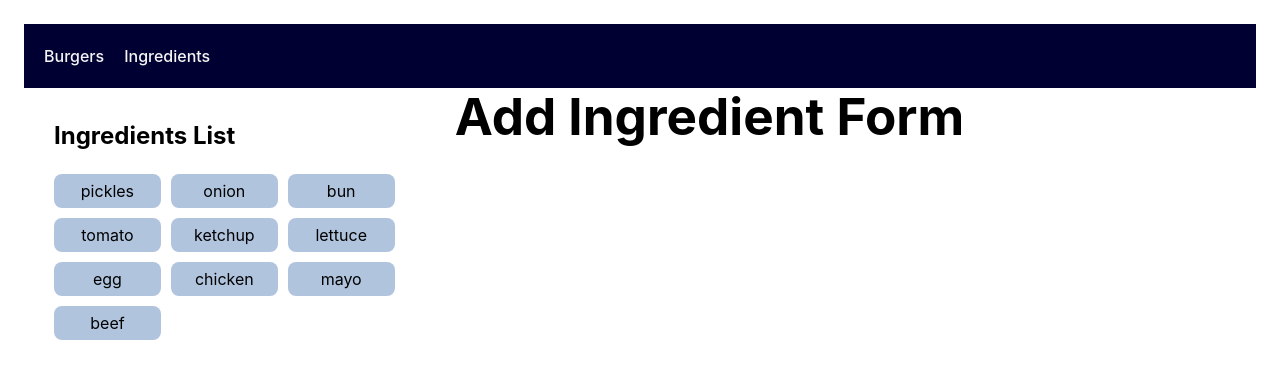
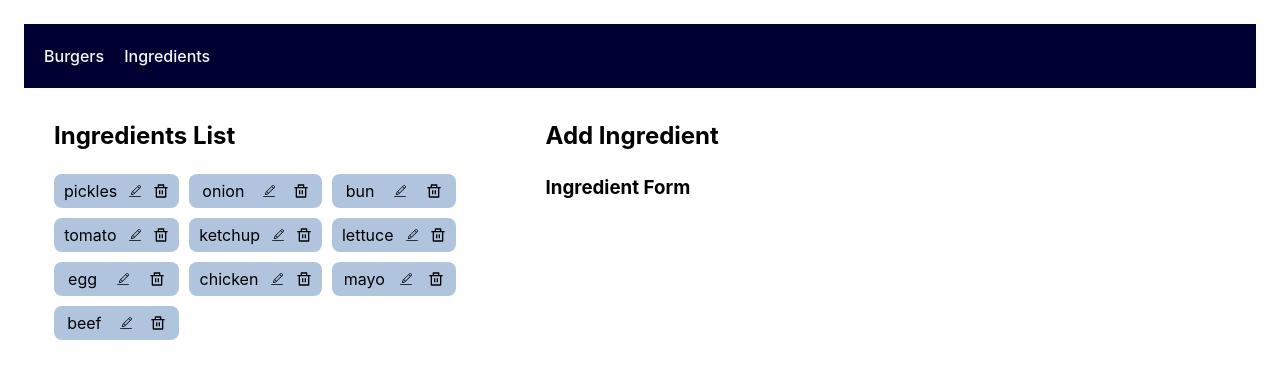
Before and after one commit to alfiomartini/burger-app, a React (Vite) app: page /ingredients in a window 1280 px wide. Shown: the top 378 px of the page. Built offline with nearby package versions, Linux system fonts and the light colour scheme; data requests are answered from the project's data file.

Commit message:
add react icons

```diff
--- a/package.json
+++ b/package.json
@@ -14,6 +14,7 @@
     "axios": "^1.6.7",
     "react": "^18.2.0",
     "react-dom": "^18.2.0",
+    "react-icons": "^5.0.1",
     "react-router-dom": "^6.22.0"
   },
   "devDependencies": {
--- a/src/components/badge/Badge.tsx
+++ b/src/components/badge/Badge.tsx
@@ -1,9 +1,20 @@
+import { CiEdit } from "react-icons/ci";
+import { RiDeleteBinLine } from "react-icons/ri";
 import "./styles.css";
 
 interface Props {
   name: string;
+  id: string;
+  description: string;
+  quantity: number;
 }
 
-export function Badge({ name }: Props) {
-  return <span className="badge">{name}</span>;
+export function Badge({ name, id }: Props) {
+  console.log("name, id", name, id);
+  return (
+    <span className="badge">
+      {name} <CiEdit style={{ cursor: "pointer" }} />{" "}
+      <RiDeleteBinLine style={{ cursor: "pointer" }} />
+    </span>
+  );
 }
--- a/src/components/badge/styles.css
+++ b/src/components/badge/styles.css
@@ -3,6 +3,10 @@
   border-radius: 8px;
   background-color: lightsteelblue;
   color: black;
-  display: inline-block;
   text-align: center;
+  display: flex;
+  flex-direction: row;
+  justify-content: space-around;
+  align-items: center;
+  gap: 10px;
 }
--- a/src/components/ingredients/Ingredients.tsx
+++ b/src/components/ingredients/Ingredients.tsx
@@ -15,12 +15,17 @@ export function Ingredients({ ingredients }: Props) {
         <h2>Ingredients List</h2>
         <div className="ingredients">
           {ingredients.map((item: Ingredient) => (
-            <Badge name={item.name} />
+            <Badge {...item} key={item.id} />
           ))}
         </div>
       </div>
 
-      <h1>Add Ingredient Form</h1>
+      <div className="ingredients-form">
+        <h2>Add Ingredient</h2>
+        <div className="ingredient-form">
+          <h3>Ingredient Form</h3>
+        </div>
+      </div>
     </div>
   );
 }
--- a/src/components/ingredients/styles.css
+++ b/src/components/ingredients/styles.css
@@ -16,3 +16,10 @@
   gap: 20px;
   padding: 30px;
 }
+
+.ingredients-form {
+  display: flex;
+  flex-direction: column;
+  gap: 20px;
+  padding: 30px;
+}
```
Also changed, not shown: 1 other file (tests, documents, lock files or other folders).
